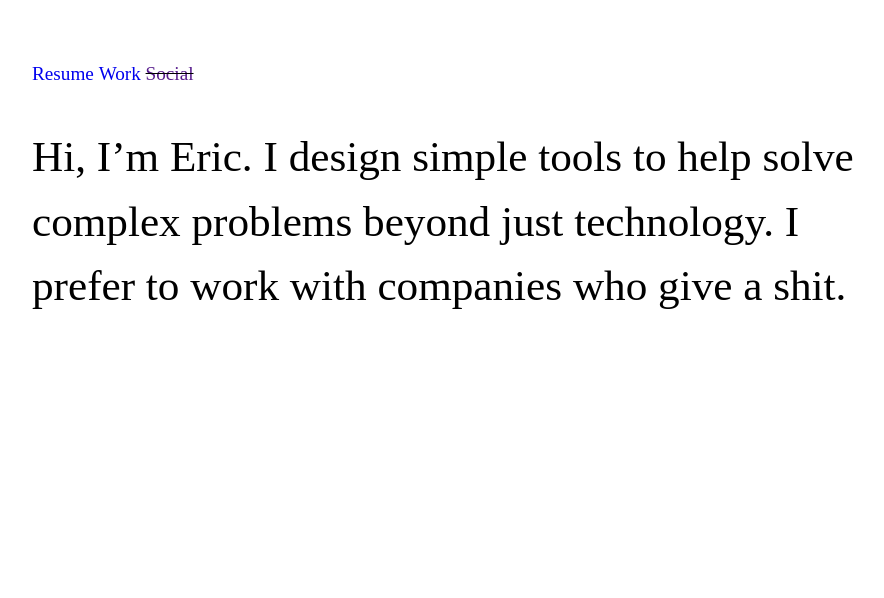
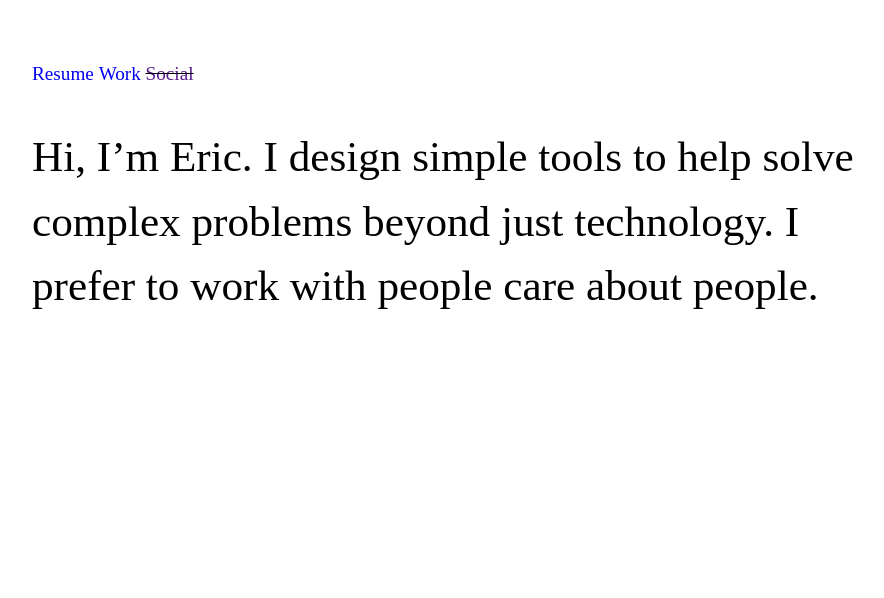
Before and after one commit to ericrowan/ericrowan.github.io, a plain HTML site: page index.html in a window 1280 px wide. Shown: the part 202-800 px from the top of the page, without its empty margins (176-1060 px from the left). Drawn offline with nearby package versions, Linux system fonts and the light colour scheme; a script that the page names is missing.

Commit message:
Update index.html

```diff
--- a/index.html
+++ b/index.html
@@ -29,7 +29,7 @@
         <li><a href="#my-work">Work</a></li>
         <li><del><a href="">Social</a></del></li>
       </ul>
-      <h2 class="page-title">Hi, I&#8217;m Eric. I design simple tools to help solve complex problems beyond just technology. I prefer to work with companies who give a shit.</h2>
+      <h2 class="page-title">Hi, I&#8217;m Eric. I design simple tools to help solve complex problems beyond just technology. I prefer to work with people care about people.</h2>
 
     </div>
 
```
